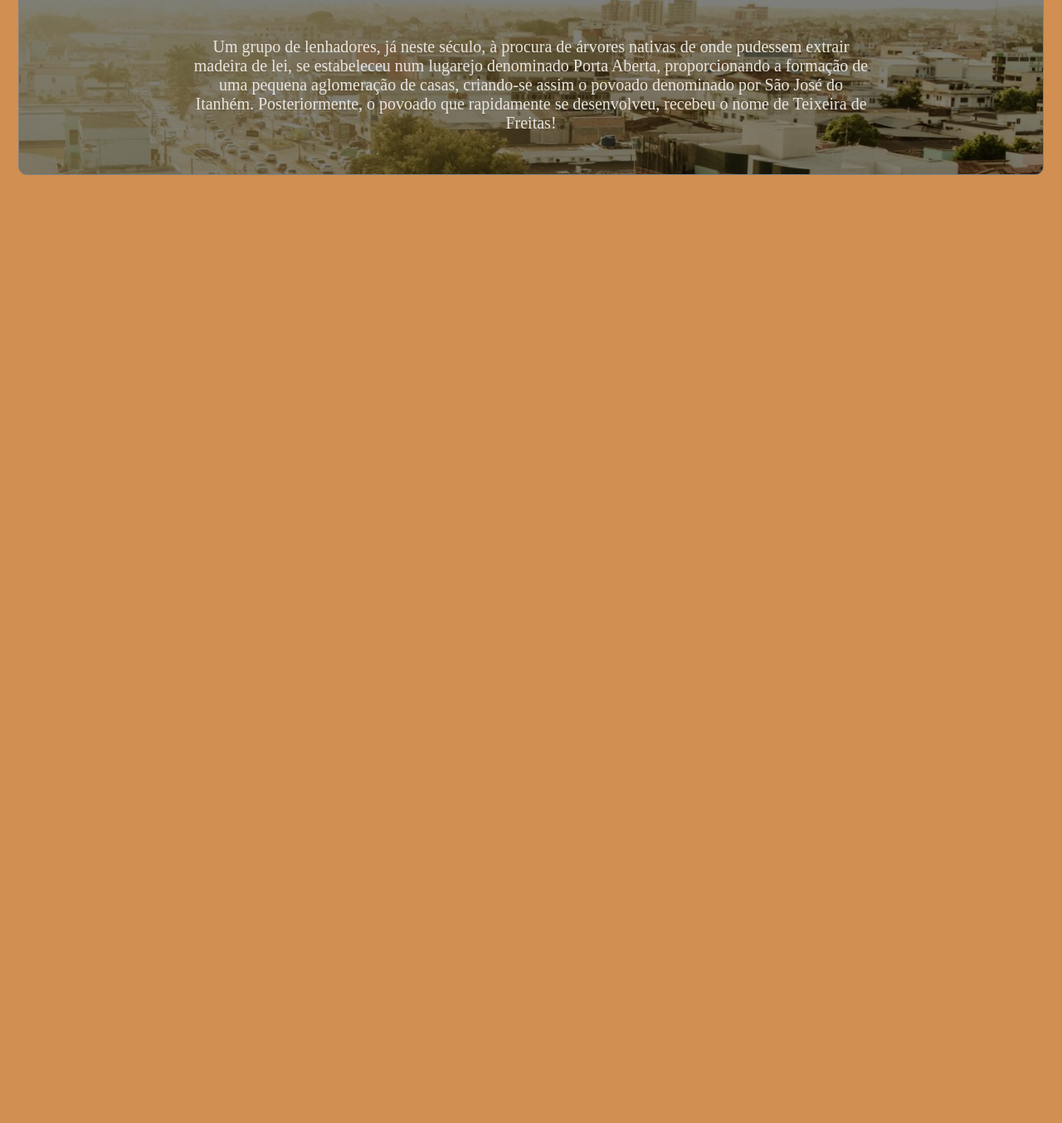
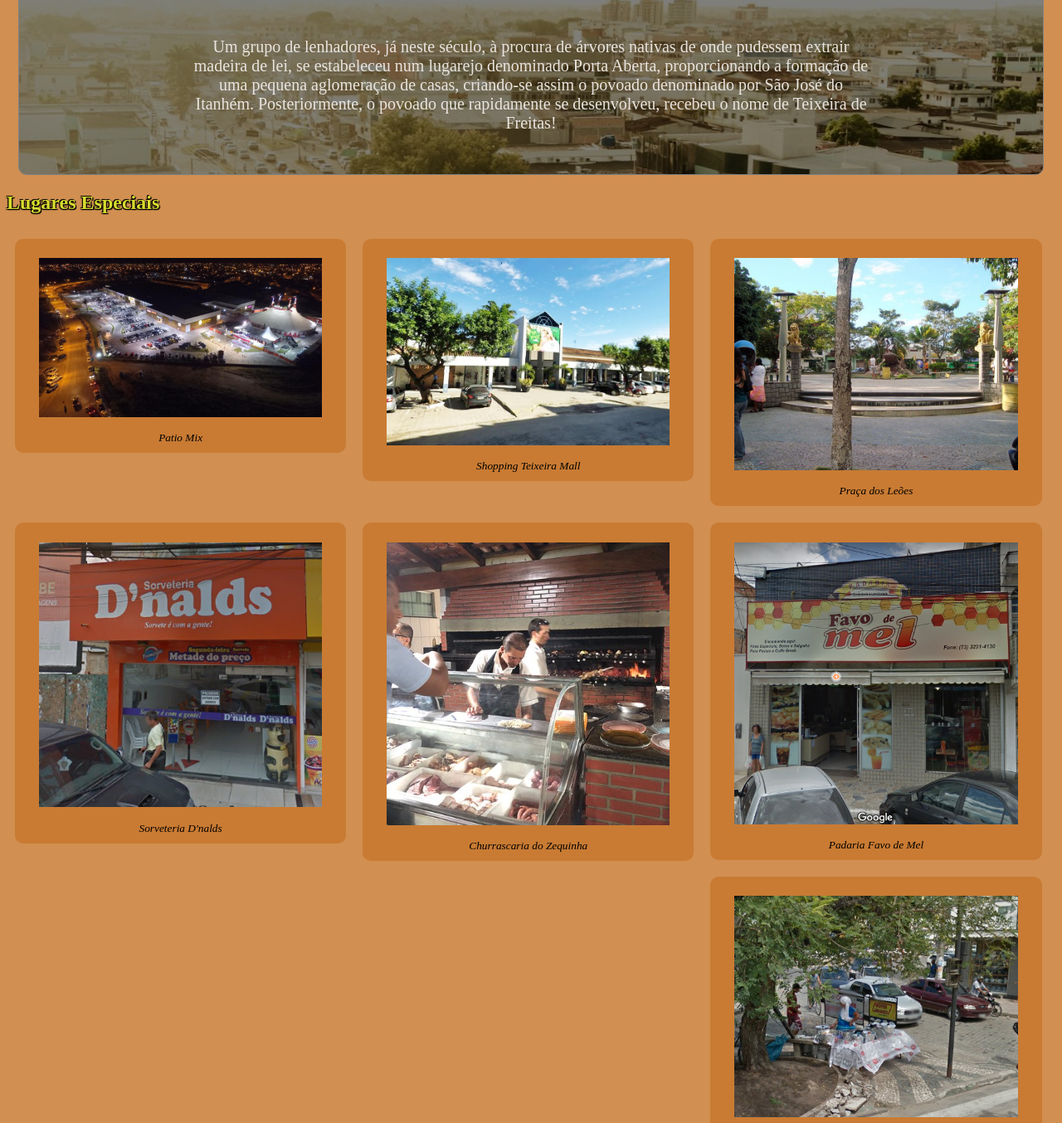
Before and after one commit to ALANVILASBOAS/fundamentos-web, a plain HTML site: page index.html in a window 1280 px wide. Shown: the part 177-1531 px from the top of the page at 83% size. Before the commit the page ends 800 px from the top, so only its background shows below. Drawn offline with Linux system fonts and the light colour scheme.

Commit message:
rescruturacao page II

```diff
--- a/assets/main.css
+++ b/assets/main.css
@@ -31,6 +31,7 @@
     font-family:Cambria, Cochin, Georgia, Times, 'Times New Roman', serif;
     cursor: pointer;
     transition: .3s ease all;
+
 
 }
 
@@ -72,3 +73,49 @@
     margin-right: 14px;
     margin-left: 14px;
 }
+
+.title-lugares{
+
+    color:rgb(216, 219, 46);
+    text-shadow:
+    -1px -1px 0px rgb(0, 0, 0),
+    -1px 1px 1px rgb(0, 0, 0),
+     1px 1px 1px rgb(0, 0, 0),
+     1px 1px 1px rgb(0, 0, 0);
+}
+
+
+figure {
+    background-color: rgba(194, 105, 22, 0.500);
+    float: left;
+    width: 30%;
+    text-align: center;
+    font-style: italic;
+    font-size: smaller;
+    text-indent: 0;
+
+    margin: 10px;
+    padding: 10px;
+    border-radius: 10px;
+    cursor: pointer;
+    transition: .3s ease all;
+  }
+  img.scaled {
+    width: 90%;
+  }
+
+  figure:hover{
+    background-color: rgb(231, 219, 54);
+}
+
+/* -----------------CONTATO-------------------- */
+
+.entrecontato{
+font-family:Verdana, Geneva, Tahoma, sans-serif;
+color:rgba(255, 230, 0, 0.815);
+text-shadow:
+-1px -1px 0px rgb(0, 0, 0),
+-1px 1px 0px rgb(0, 0, 0),
+ 1px -1px 0px rgb(0, 0, 0),
+ 1px 0px 0px rgb(0, 0, 0);
+}
--- a/index.html
+++ b/index.html
@@ -26,7 +26,7 @@
              <a href="contato.html">Contato</a>
         </button>
         <button role="button" class="botao">
-             <a href="#">Sobre o Criador</a>
+             <a href="autor.html">Sobre o Criador</a>
         </button>
     </div>
     </div>
@@ -42,8 +42,52 @@
     </p>
   </div>
 
+<h2 class="title-lugares">Lugares Especiais</h2>
+  <figure>
+    <p>
+      <a href="https://www.google.com/maps/place/Shopping+P%C3%A1tioMix+Teixeira+de+Freitas/@-17.556278,-39.7289561,17z/data=!3m1!4b1!4m5!3m4!1s0x73547d9cd16ba3f:0xe812e815ebe22b8e!8m2!3d-17.5562831!4d-39.7267674"><img class=scaled src="assets/img/1patiomix.jpg"
+        alt=""></a>
+    <figcaption>Patio Mix</figcaption>
+  </figure>
 
+  <figure>
+    <p>
+      <a href="https://www.google.com.br/maps/place/Teixeira+Mall/@-17.5376023,-39.7453033,19z/data=!4m13!1m7!3m6!1s0x735440f8046f9f5:0x914bc7b0aa1e4fa!2sR.+Massanori+Nagao,+281+-+Centro,+Teixeira+de+Freitas+-+BA,+45995-021!3b1!8m2!3d-17.5376074!4d-39.7447561!3m4!1s0x73546bab45e3c33:0xca1ab4a196a31d52!8m2!3d-17.5379329!4d-39.7448082"><img class=scaled src="assets/img/2shoppingmall.jpg"
+        alt=""></a>
 
+    <figcaption>Shopping Teixeira Mall</figcaption>
+  </figure>
 
+  <figure>
+    <p>
+      <a href="https://www.google.com/maps/place/Pra%C3%A7a+dos+Le%C3%B5es/@-17.5345607,-39.7447259,15z/data=!4m2!3m1!1s0x0:0xc08543d566cbc148?sa=X&ved=2ahUKEwjQmI3Dt-TzAhUmK7kGHcmwAzcQ_BJ6BAhkEAU"><img class=scaled src="assets/img/3pracaleoes.jpg"
+        alt=""></a>
+    <figcaption>Praça dos Leões</figcaption>
+  </figure>
+
+  <figure>
+    <p>
+      <a href="https://www.google.com/maps/place/Dnalds+Sorveteria/@-17.5371329,-39.7415252,15z/data=!4m2!3m1!1s0x0:0xc1a91557c90e581f?sa=X&ved=2ahUKEwiswP7xt-TzAhW4p5UCHUTJCqoQ_BJ6BAhGEAU"><img class=scaled src="assets/img/4sorveteriad'nalds.PNG"
+        alt=""></a>
+    <figcaption>Sorveteria D'nalds</figcaption>
+  </figure>
+  <figure>
+    <p>
+      <a href="https://www.google.com/maps/place/Churrascaria+do+Zequinha-Recanto's+Bar/@-17.5347556,-39.7344992,15z/data=!4m2!3m1!1s0x0:0x710dc01bb15c01f7?sa=X&ved=2ahUKEwi8mOaQuOTzAhUbpZUCHR9HCyMQ_BJ6BAhWEAU"><img class=scaled src="assets/img/5churraszequinha.jpg"
+        alt=""></a>
+    <figcaption>Churrascaria do Zequinha</figcaption>
+  </figure>
+  <figure>
+    <p>
+      <a href="https://www.google.com/maps/place/Padaria+Favo+de+Mel/@-17.5346656,-39.7456809,15z/data=!4m2!3m1!1s0x0:0x389322690c4c1522?sa=X&ved=2ahUKEwjz-IWfuOTzAhW0qpUCHReNBTIQ_BJ6BAhbEAU"><img class=scaled src="assets/img/6favodemel.PNG"
+        alt=""></a>
+    <figcaption>Padaria Favo de Mel</figcaption>
+  </figure>
+  <figure>
+    <p>
+      <a href="https://www.google.com/maps/place/Av.+Mal.+Castelo+Branco,+735-703+-+Centro,+Teixeira+de+Freitas+-+BA,+45995-042/@-17.5352692,-39.744099,19z/data=!3m1!4b1!4m5!3m4!1s0x735440609e15653:0xd50c516cc66e813c!8m2!3d-17.5352748!4d-39.743552"><img class=scaled src="assets/img/baiana.PNG"
+        alt=""></a>
+    <figcaption>Baiana da Acarajé</figcaption>
+  </figure>
 </body>
 </html>
```
Also changed, not shown: autor.html (added, +36 -0 lines), contato.html (+21 -2 lines), assets/img/baiana.PNG (renamed from assets/img/mini (7).PNG).
